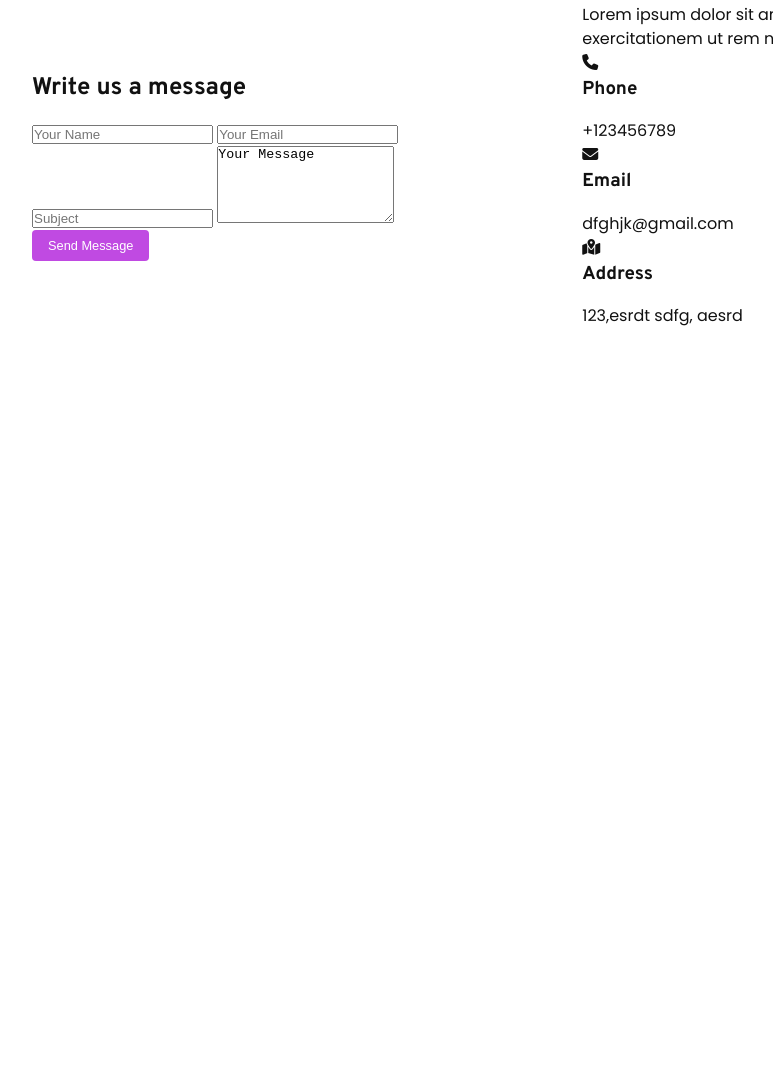
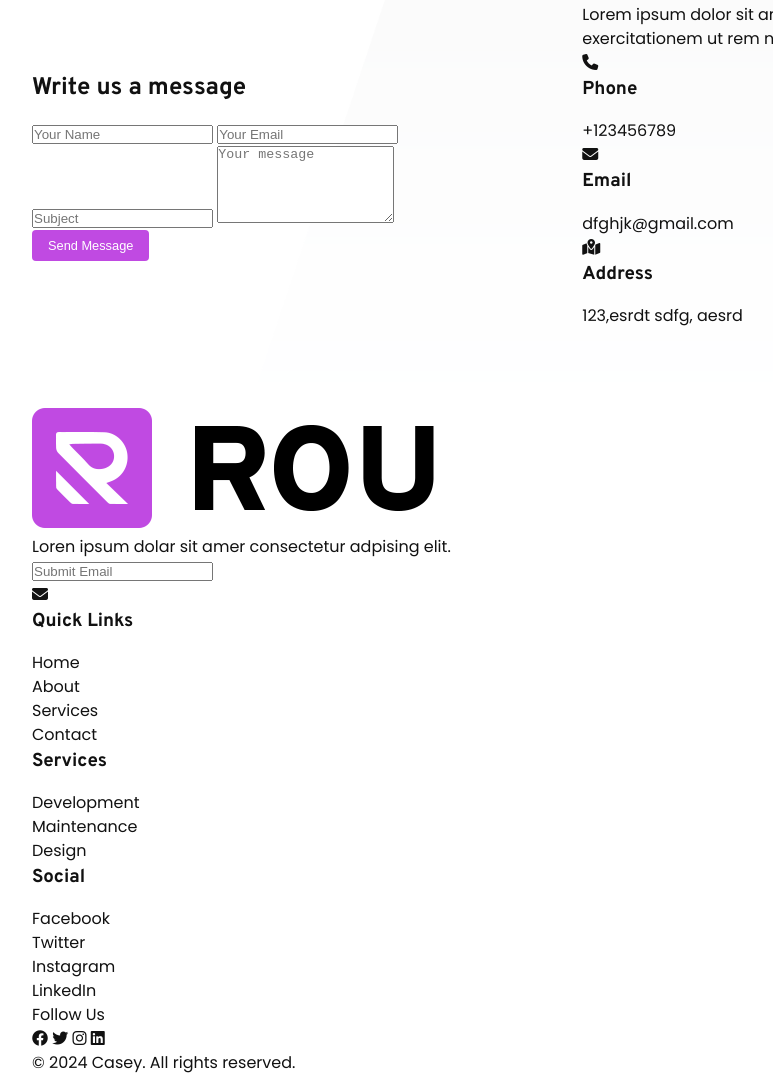
Before and after one commit to Ranjith-M7/CODSOFT, a plain HTML site: page Flower Shop/index.html in a window 1280 px wide. Shown: the part 3131-4206 px from the top of the page, without its empty margins (24-797 px from the left). Before the commit the page ends 3539 px from the top, so only its background shows below. Drawn offline with nearby package versions, Linux system fonts and the light colour scheme.

Commit message:
Update index.html

```diff
--- a/Flower Shop/index.html
+++ b/Flower Shop/index.html
@@ -191,7 +191,10 @@
   </section>
 
   <!-- CONTACT -->
-  <section id="contact">
+  <section id="contact" style="background-image: url(assets/img/contact-bg.png);
+  background-repeat: no-repeat;
+  background-position: right;
+  background-size: contain;">
     <div class="container">
       <h5 class="section-subheading text-center">
         contact us
@@ -203,13 +206,13 @@
           <input type="text" placeholder="Your Name" required>
           <input type="email" placeholder="Your Email" required>
           <input type="text" placeholder="Subject" required>
-          <textarea rows="5" required>Your Message</textarea>
+          <textarea rows="5" required placeholder="Your message"></textarea>
           <button class="btn btn-primary">Send Message</button>
         </form>
         <div class="contact__details">
           <p class="text">Lorem ipsum dolor sit amet, consectetur adipisicing elit. Qui nostrum exercitationem ut rem
             non blanditiis quas ratione mollitia et molestiae?</p>
-          <p class="details">
+          <div class="details">
             <div class="detail">
               <div class="detail__icon">
                 <i class="fas fa-phone"></i>
@@ -237,7 +240,7 @@
                 <p>123,esrdt sdfg, aesrd</p>
               </div>
             </div>
-          </p>
+          </div>
         </div>
       </div>
     </div>
@@ -245,7 +248,64 @@
   </section>
 
   <!-- FOOTER -->
-
+  <footer>
+    <div class="container">
+      <div class="footer__content">
+        <div class="footer_details">
+          <div class="footer__logo">
+            <img src="assets/img/logo.png" alt="logo">
+          </div>
+          <p class="footer__text">
+            Loren ipsum dolar sit amer consectetur adpising elit.
+          </p>
+          <div class="footer_newsletter">
+            <form action="#" class="footer__newsletter-form">
+              <input type="email" placeholder="Submit Email" required>
+              <div class="icon">
+                <i class="fa fa-envelope"></i>
+              </div>
+            </form>
+          </div>
+        </div>
+        <div class="footer__menu">
+          <h3 class="footer__menu-title">Quick Links</h3>
+          <ul class="footer__menu-list">
+            <li><a href="#">Home</a></li>
+            <li><a href="#">About</a></li>
+            <li><a href="#">Services</a></li>
+            <li><a href="#">Contact</a></li>
+          </ul>
+        </div>
+        <div class="footer__menu">
+          <h3 class="footer__menu-title">Services</h3>
+          <ul class="footer__menu-list">
+            <li><a href="#">Development</a></li>
+            <li><a href="#">Maintenance</a></li>
+            <li><a href="#">Design</a></li>
+          </ul>
+        </div>
+        <div class="footer__menu">
+          <h3 class="footer__menu-title">Social</h3>
+          <ul class="footer__menu-list">
+            <li><a href="#">Facebook</a></li>
+            <li><a href="#">Twitter</a></li>
+            <li><a href="#">Instagram</a></li>
+            <li><a href="#">LinkedIn</a></li>
+          </ul>
+        </div>
+      </div>
+      <div class="footer__bottom">
+        <div class="footer__icons">
+          <p>Follow Us</p>
+          <a href="#" class="facebook"><i class="fab fa-facebook"></i></a>
+          <a href="#" class="twitter"><i class="fab fa-twitter"></i></a>
+          <a href="#" class="instagram"><i class="fab fa-instagram"></i></a>
+          <a href="#" class="linkedin"><i class="fab fa-linkedin"></i></a>
+        </div>
+        <p>&copy; 2024 Casey. All rights reserved.</p>
+      </div>
+    </div>
+  </footer>
   <!-- FONTAWESOME -->
   <script src="assets/js/fontawesome.min.js"></script>
   <!-- FONTAWESOME -->
```
Lines whose indentation alone changed are shown as unchanged.
